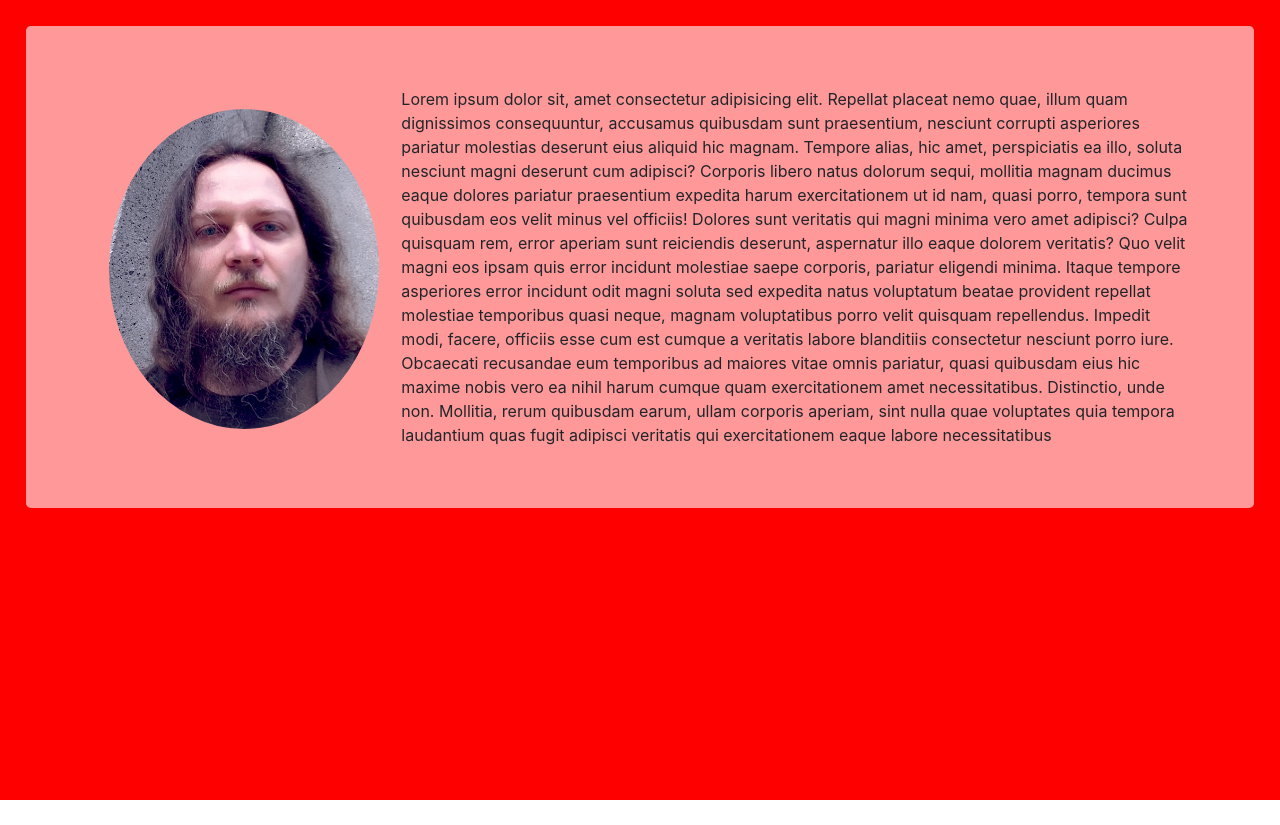
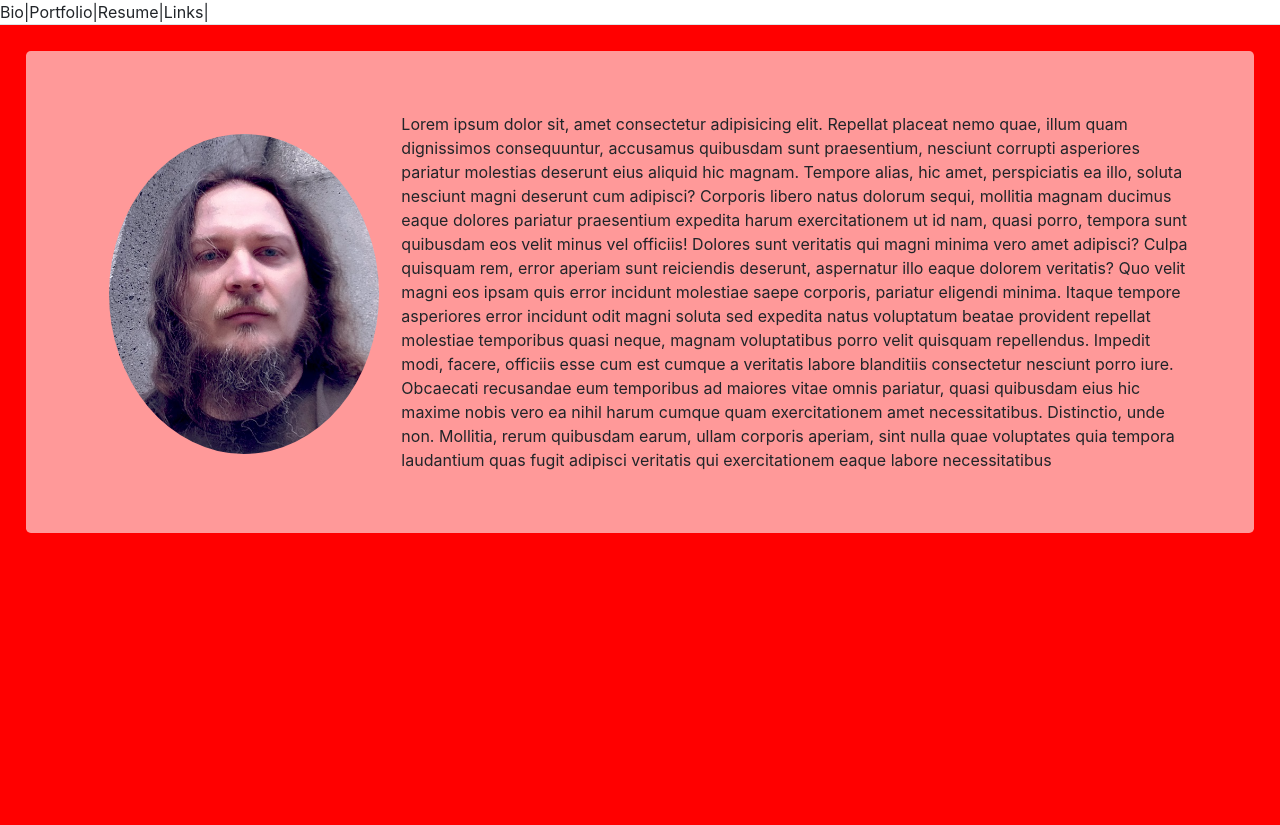
Before and after one commit to EricJobin/ericjobin, a React (Create React App) app: page / in a window 1280 px wide. Before the commit the page ends 800 px from the top, so only its background shows below. Built offline with nearby package versions, Linux system fonts and the light colour scheme.

Commit message:
have rudamentary nav bar working

```diff
--- a/src/Pages/Home.js
+++ b/src/Pages/Home.js
@@ -3,7 +3,7 @@ import AboutMe from "../Components/AboutMe";
 
 const styles = {
 	backdrop: {
-		background: "green",
+		// background: "green",
 		// height: "100vh",
 		// padding: "0",
 		// margin: "0",
@@ -21,11 +21,24 @@ class Home extends Component {
 		// show: false,
 	};
 
+	tabclick = (tab)=>{
+		this.setState({ showaboutme: tab==="bio" ? true : false })
+		this.setState({ showportfolio: tab==="port" ? true : false })
+		this.setState({ showresume: tab==="cv" ? true : false })
+		this.setState({ showlinks: tab==="link" ? true : false })
+	}
+
 	render(){
 
 		return(
-			<div style = {styles.backdrop}>
-
+			// <div style = {styles.backdrop}>
+			<div>
+				<ul className="nav nav-tabs">
+					<li className="nav-item" onClick={() => this.tabclick('bio')}>Bio</li> |
+					<li className="nav-item" onClick={() => this.tabclick('port')}>Portfolio</li> |
+					<li className="nav-item" onClick={() => this.tabclick('cv')}>Resume</li> |
+					<li className="nav-item" onClick={() => this.tabclick('link')}>Links</li> |
+				</ul>
 				<AboutMe display={this.state.showaboutme} />
 				{/* <Portfolio/> */}
 				{/* <Resume/> */}
```
